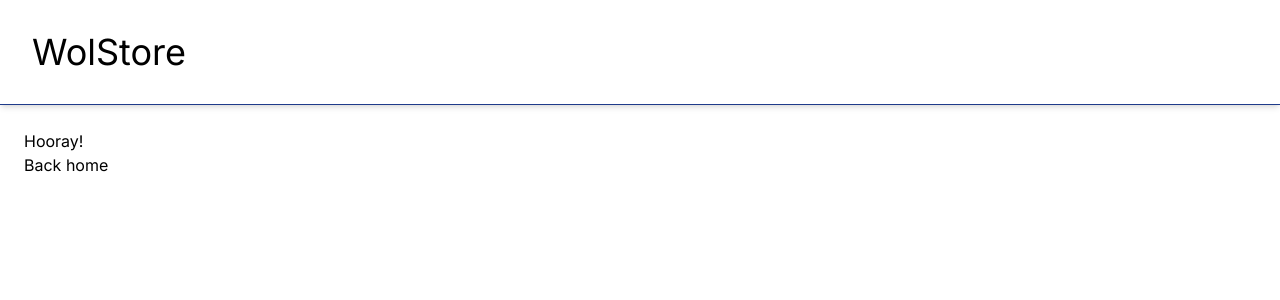
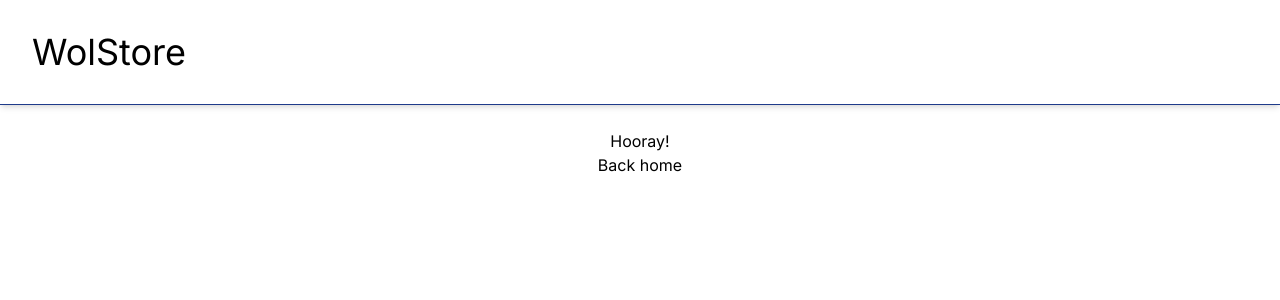
Before and after one commit to Woldreamz/WolStore, a Next.js app: page /success in a window 1280 px wide. Shown: the top 300 px of the page. Built offline with nearby package versions, Linux system fonts and the light colour scheme; some icons are missing.

Commit message:
God is my King

```diff
--- a/app/success/page.js
+++ b/app/success/page.js
@@ -2,8 +2,8 @@ import Link from "next/link";
 
 export default function SuccessPage() {
     return (
-        <div className="sticky top-0 p-6">
-            Hooray! <br />
+        <div className="flex flex-col p-6 flex-1 items-center justify-center pb-10 md:pb-14">
+            Hooray!
             <Link href={'/'}>Back home</Link>
         </div>
     )
```
